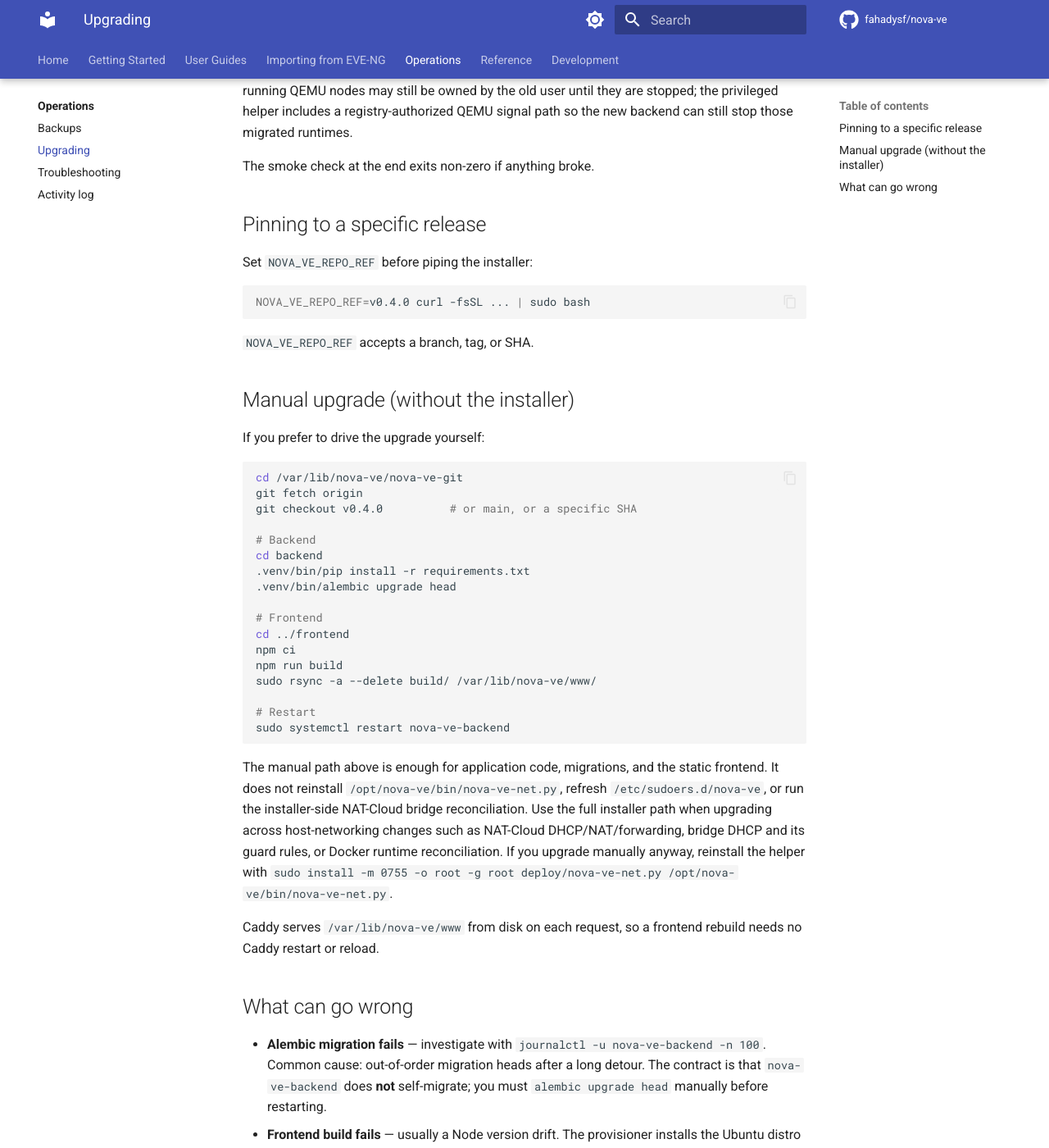
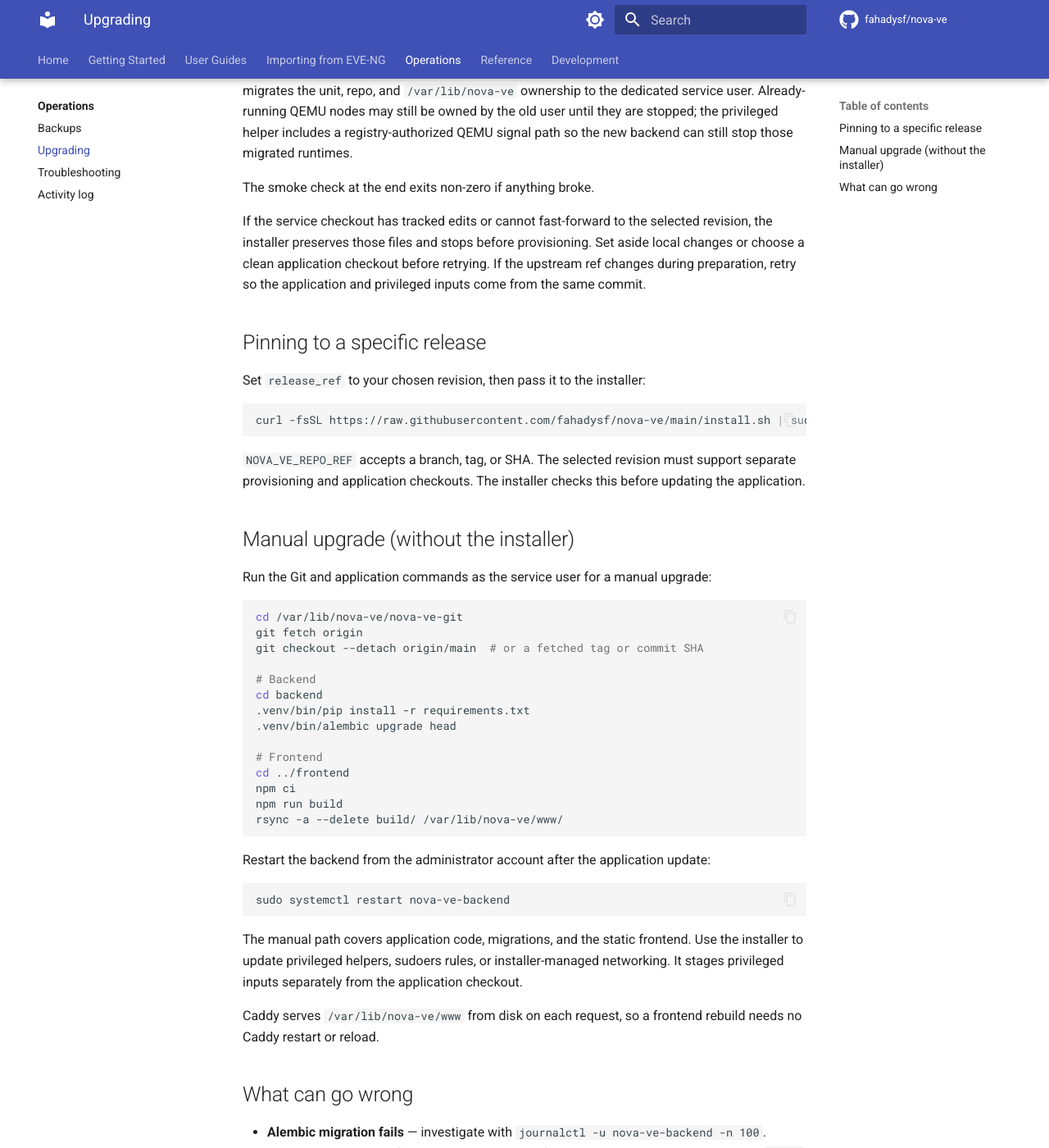
Before and after one commit to fahadysf/nova-ve, an MkDocs documentation site: the page built from docs/operations/upgrading.md, in a window 1280 px wide and 1400 px high, scrolled down 810 px. Shown: the whole window at 82% size. Built offline with MkDocs 1.6.1 and Material for MkDocs 9.7.7, drawn with Linux system fonts in a browser that asks for light colours; comment, search, counter and statistics services are not loaded; some of the changed text lies outside the part shown.

Commit message:
Separate privileged provisioning from app checkouts (#361)

````diff
--- a/docs/operations/upgrading.md
+++ b/docs/operations/upgrading.md
@@ -8,10 +8,10 @@ curl -fsSL https://raw.githubusercontent.com/fahadysf/nova-ve/main/install.sh |
 
 What re-running does:
 
-1. Creates/reuses the dedicated `nova-ve` service user, then fast-forwards the cloned repo at `${NOVA_VE_REPO_DIR}` (default `/var/lib/nova-ve/nova-ve-git`; legacy `~${SUDO_USER}/nova-ve-git` checkouts are reused during migration when present).
-2. Re-runs `provision-ubuntu-2604.sh` to top up OS-level packages and migrate `/var/lib/nova-ve` ownership to the service user.
-3. Reapplies the backend venv (`pip install -r requirements.txt`) and Alembic migrations.
-4. Rebuilds the frontend (`npm ci && vite build`) and rsyncs it into `/var/lib/nova-ve/www`.
+1. Stages the selected Git revision in a temporary root-owned directory. The installer updates the dedicated service user's application checkout at `${NOVA_VE_REPO_DIR}` to the same commit. The default checkout is `/var/lib/nova-ve/nova-ve-git`, and the installer can reuse a legacy checkout.
+2. Runs privileged provisioning from the root-owned source and migrates `/var/lib/nova-ve` ownership to the service user.
+3. Updates the backend virtual environment and runs Alembic migrations as the service user.
+4. Rebuilds and publishes the frontend to `/var/lib/nova-ve/www` as the service user.
 5. Reinstalls the privileged network helper and sudoers fragment, including NAT-Cloud DHCP, NAT, and forwarding verbs.
 6. Restarts Docker, `nova-ve-backend`, and `caddy`.
 7. Reconciles existing NAT-Cloud bridges from lab JSON files, re-applying IPv4 forwarding, NAT, DOCKER-USER forwarding rules, and dnsmasq leases where the bridge already exists.
@@ -22,24 +22,26 @@ When upgrading an older host that ran `nova-ve-backend` as the installer user, t
 
 The smoke check at the end exits non-zero if anything broke.
 
+If the service checkout has tracked edits or cannot fast-forward to the selected revision, the installer preserves those files and stops before provisioning. Set aside local changes or choose a clean application checkout before retrying. If the upstream ref changes during preparation, retry so the application and privileged inputs come from the same commit.
+
 ## Pinning to a specific release
 
-Set `NOVA_VE_REPO_REF` before piping the installer:
+Set `release_ref` to your chosen revision, then pass it to the installer:
 
 ```bash
-NOVA_VE_REPO_REF=v0.4.0 curl -fsSL ... | sudo bash
+curl -fsSL https://raw.githubusercontent.com/fahadysf/nova-ve/main/install.sh | sudo NOVA_VE_REPO_REF="${release_ref}" bash
 ```
 
-`NOVA_VE_REPO_REF` accepts a branch, tag, or SHA.
+`NOVA_VE_REPO_REF` accepts a branch, tag, or SHA. The selected revision must support separate provisioning and application checkouts. The installer checks this before updating the application.
 
 ## Manual upgrade (without the installer)
 
-If you prefer to drive the upgrade yourself:
+Run the Git and application commands as the service user for a manual upgrade:
 
 ```bash
 cd /var/lib/nova-ve/nova-ve-git
 git fetch origin
-git checkout v0.4.0          # or main, or a specific SHA
+git checkout --detach origin/main  # or a fetched tag or commit SHA
 
 # Backend
 cd backend
@@ -50,13 +52,16 @@ cd backend
 cd ../frontend
 npm ci
 npm run build
-sudo rsync -a --delete build/ /var/lib/nova-ve/www/
+rsync -a --delete build/ /var/lib/nova-ve/www/
+```
 
-# Restart
+Restart the backend from the administrator account after the application update:
+
+```bash
 sudo systemctl restart nova-ve-backend
 ```
 
-The manual path above is enough for application code, migrations, and the static frontend. It does not reinstall `/opt/nova-ve/bin/nova-ve-net.py`, refresh `/etc/sudoers.d/nova-ve`, or run the installer-side NAT-Cloud bridge reconciliation. Use the full installer path when upgrading across host-networking changes such as NAT-Cloud DHCP/NAT/forwarding, bridge DHCP and its guard rules, or Docker runtime reconciliation. If you upgrade manually anyway, reinstall the helper with `sudo install -m 0755 -o root -g root deploy/nova-ve-net.py /opt/nova-ve/bin/nova-ve-net.py`.
+The manual path covers application code, migrations, and the static frontend. Use the installer to update privileged helpers, sudoers rules, or installer-managed networking. It stages privileged inputs separately from the application checkout.
 
 Caddy serves `/var/lib/nova-ve/www` from disk on each request, so a frontend rebuild needs no Caddy restart or reload.
 
````
Also changed, not shown: docs/development/deployment-contract.md (+5 -4 lines), docs/importing-eveng/manifest.md (+2 -2 lines), 3 other files.
